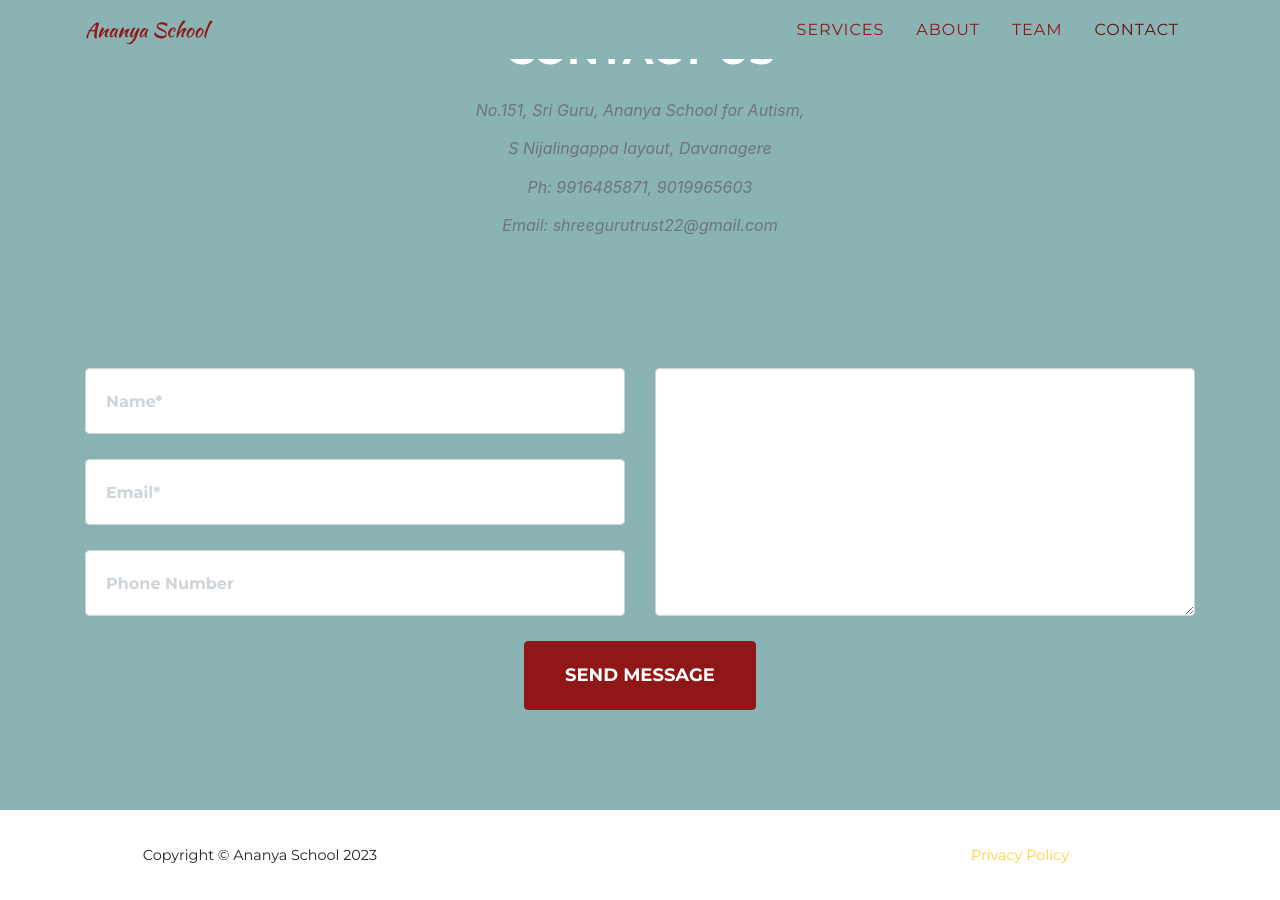
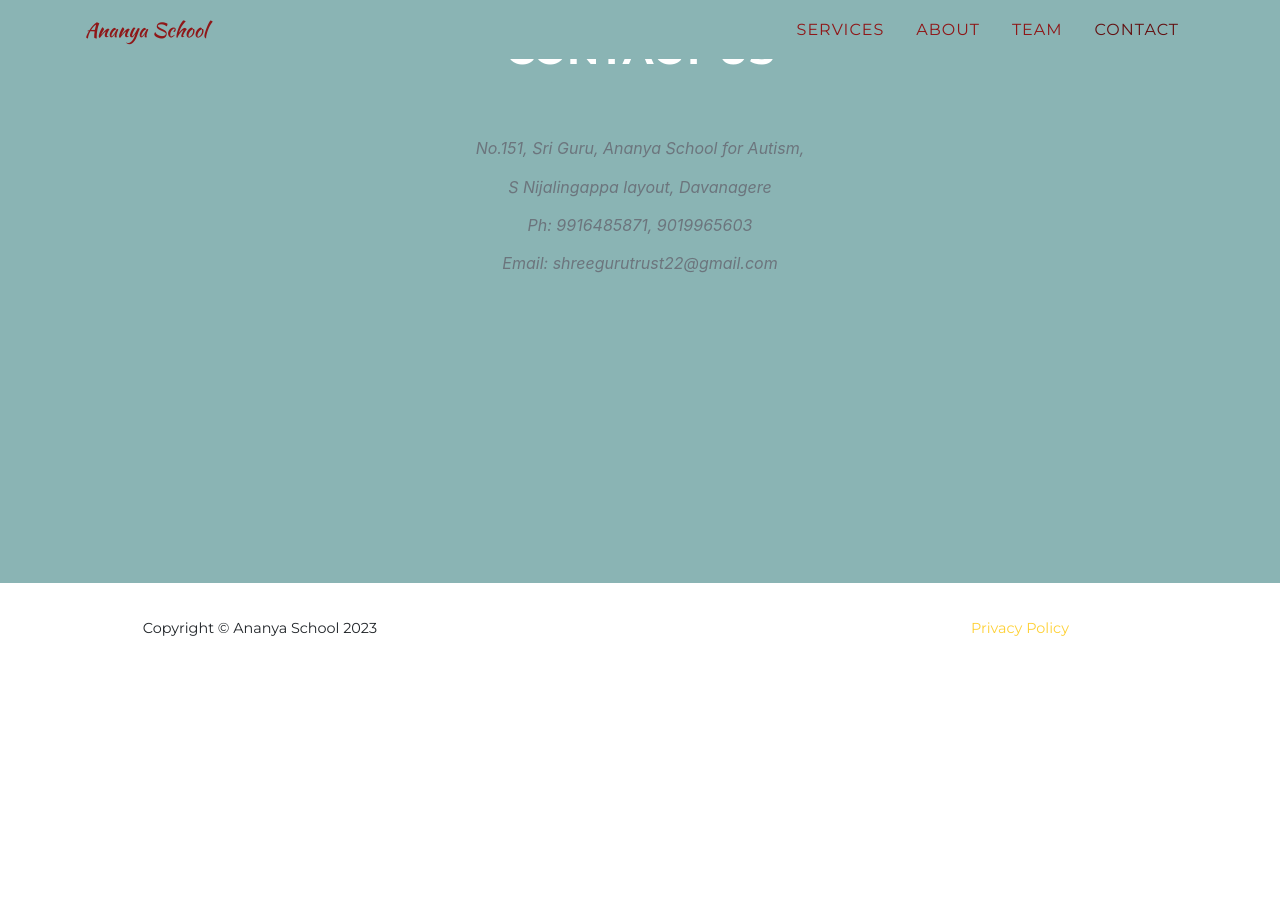
Before and after one commit to shreegurutrust22/ananyaschool, a Jekyll site: the page built from index.md, in a window 1280 px wide and 900 px high, scrolled down 3304 px. Built offline with Jekyll 4.4.1, drawn with Linux system fonts in a browser that asks for light colours; some web fonts are replaced; after the commit the page ends 3977 px from its top, so only the background shows below that.

Commit message:
Contact page changes

```diff
--- a/_data/sitetext.yml
+++ b/_data/sitetext.yml
@@ -170,7 +170,7 @@ en: &DEFAULT_EN
 
   contact:
     title: "<br/>Contact Us"
-    text: "No.151, Sri Guru, Ananya School for Autism,<br/><br/>S Nijalingappa layout, Davanagere<br/><br/>Ph: 9916485871, 9019965603<br/><br/>Email: shreegurutrust22@gmail.com<br/><br/><br/><br/>"
+    text: "<br/><br/>No.151, Sri Guru, Ananya School for Autism,<br/><br/>S Nijalingappa layout, Davanagere<br/><br/>Ph: 9916485871, 9019965603<br/><br/>Email: shreegurutrust22@gmail.com<br/><br/><br/><br/><br/><br/><br/><br/>"
     section: contact
     name: "Name*"
     name-validation: "Please enter your name."
--- a/_includes/contact.html
+++ b/_includes/contact.html
@@ -9,56 +9,56 @@
         <h3 class="section-subheading text-muted">{{ site.data.sitetext[site.locale].contact.text | default: "" }}</h3>
       </div>
     </div>
-    <div class="row">
-      <div class="col-lg-12">
-        <form id="contactForm"
-          action="https://formspree.io/{% if site.formspree_form_path %}{{ site.formspree_form_path }}{% else %}{{ site.email }}{% endif %}"
-          novalidate="novalidate" method="POST">
-          <!--name="sentMessage"-->
-          <div class="row">
-            <div class="col-md-6">
-              <div class="form-group">
-                <input name="name" class="form-control" id="name" type="text"
-                  placeholder="{{ site.data.sitetext[site.locale].contact.name | default: "Name*" }}"
-                  required="required" data-validation-required-message="{{ site.data.sitetext[site.locale].contact.name-validation | default: "Please enter your name." }}">
-                <p class="help-block text-danger"></p>
-              </div>
-              <div class="form-group">
-                <input name="_replyto" class="form-control" id="email" type="email"
-                  placeholder="{{ site.data.sitetext[site.locale].contact.email | default: "Email*" }}"
-                  required="required" data-validation-required-message="{{ site.data.sitetext[site.locale].contact.email-validation | default: "Please enter your email address." }}">
-                <p class="help-block text-danger"></p>
-              </div>
-              <div class="form-group">
-                <input name="phone" class="form-control" id="phone" type="tel"
-                  placeholder="{{ site.data.sitetext[site.locale].contact.phone | default: "Phone Number*" }}"
-                  required="required" data-validation-required-message="{{ site.data.sitetext[site.locale].contact.phone-validation | default: "Please enter your phone number." }}">
-                <p class="help-block text-danger"></p>
-              </div>
-            </div>
-            <div class="col-md-6">
-              <div class="form-group">
-                <textarea name="message" class="form-control" id="message"
-                  placeholder="{{ site.data.sitetext[site.locale].contact.message | default: "Message*" }}"
-                  required="required" data-validation-required-message="{{ site.data.sitetext[site.locale].contact.message-validation | default: "Please enter a message." }}">
-                </textarea>
-                <p class="help-block text-danger"></p>
-              </div>
-            </div>
-            <input type="hidden" name="_subject" id="email-subject"
-              value="{{ site.data.sitetext[site.locale].contact.subject | default: "Contact Form Submission" }}">
-            <div class="clearfix"></div>
-            <div class="col-lg-12 text-center">
-              <div id="success"></div>
-              <button id="sendMessageButton" class="btn btn-primary btn-xl text-uppercase"
-                type="submit">{{ site.data.sitetext[site.locale].contact.submit | default: "Send Message" }}</button>
-            </div>
-            <input type="text" name="_gotcha" style="display:none">
-            <input type="hidden" name="_next" value="#" />
-          </div>
-        </form>
-      </div>
-    </div>
+<!--    <div class="row">-->
+<!--      <div class="col-lg-12">-->
+<!--        <form id="contactForm"-->
+<!--          action="https://formspree.io/{% if site.formspree_form_path %}{{ site.formspree_form_path }}{% else %}{{ site.email }}{% endif %}"-->
+<!--          novalidate="novalidate" method="POST">-->
+<!--          &lt;!&ndash;name="sentMessage"&ndash;&gt;-->
+<!--          <div class="row">-->
+<!--            <div class="col-md-6">-->
+<!--              <div class="form-group">-->
+<!--                <input name="name" class="form-control" id="name" type="text"-->
+<!--                  placeholder="{{ site.data.sitetext[site.locale].contact.name | default: "Name*" }}"-->
+<!--                  required="required" data-validation-required-message="{{ site.data.sitetext[site.locale].contact.name-validation | default: "Please enter your name." }}">-->
+<!--                <p class="help-block text-danger"></p>-->
+<!--              </div>-->
+<!--              <div class="form-group">-->
+<!--                <input name="_replyto" class="form-control" id="email" type="email"-->
+<!--                  placeholder="{{ site.data.sitetext[site.locale].contact.email | default: "Email*" }}"-->
+<!--                  required="required" data-validation-required-message="{{ site.data.sitetext[site.locale].contact.email-validation | default: "Please enter your email address." }}">-->
+<!--                <p class="help-block text-danger"></p>-->
+<!--              </div>-->
+<!--              <div class="form-group">-->
+<!--                <input name="phone" class="form-control" id="phone" type="tel"-->
+<!--                  placeholder="{{ site.data.sitetext[site.locale].contact.phone | default: "Phone Number*" }}"-->
+<!--                  required="required" data-validation-required-message="{{ site.data.sitetext[site.locale].contact.phone-validation | default: "Please enter your phone number." }}">-->
+<!--                <p class="help-block text-danger"></p>-->
+<!--              </div>-->
+<!--            </div>-->
+<!--            <div class="col-md-6">-->
+<!--              <div class="form-group">-->
+<!--                <textarea name="message" class="form-control" id="message"-->
+<!--                  placeholder="{{ site.data.sitetext[site.locale].contact.message | default: "Message*" }}"-->
+<!--                  required="required" data-validation-required-message="{{ site.data.sitetext[site.locale].contact.message-validation | default: "Please enter a message." }}">-->
+<!--                </textarea>-->
+<!--                <p class="help-block text-danger"></p>-->
+<!--              </div>-->
+<!--            </div>-->
+<!--            <input type="hidden" name="_subject" id="email-subject"-->
+<!--              value="{{ site.data.sitetext[site.locale].contact.subject | default: "Contact Form Submission" }}">-->
+<!--            <div class="clearfix"></div>-->
+<!--            <div class="col-lg-12 text-center">-->
+<!--              <div id="success"></div>-->
+<!--              <button id="sendMessageButton" class="btn btn-primary btn-xl text-uppercase"-->
+<!--                type="submit">{{ site.data.sitetext[site.locale].contact.submit | default: "Send Message" }}</button>-->
+<!--            </div>-->
+<!--            <input type="text" name="_gotcha" style="display:none">-->
+<!--            <input type="hidden" name="_next" value="#" />-->
+<!--          </div>-->
+<!--        </form>-->
+<!--      </div>-->
+<!--    </div>-->
   </div>
 </section>
 {% else %}
@@ -71,56 +71,56 @@
         <h3 class="section-subheading text-muted">{{ site.data.sitetext.contact.text | default: "" }}</h3>
       </div>
     </div>
-    <div class="row">
-      <div class="col-lg-12">
-        <form id="contactForm"
-          action="https://formspree.io/{% if site.formspree_form_path %}{{ site.formspree_form_path }}{% else %}{{ site.email }}{% endif %}"
-          novalidate="novalidate" method="POST">
-          <!--name="sentMessage"-->
-          <div class="row">
-            <div class="col-md-6">
-              <div class="form-group">
-                <input name="name" class="form-control" id="name" type="text"
-                  placeholder="{{ site.data.sitetext.contact.name | default: "Name*" }}"
-                  required="required" data-validation-required-message="{{ site.data.sitetext.contact.name-validation | default: "Please enter your name." }}">
-                <p class="help-block text-danger"></p>
-              </div>
-              <div class="form-group">
-                <input name="_replyto" class="form-control" id="email" type="email"
-                  placeholder="{{ site.data.sitetext.contact.email | default: "Email*" }}"
-                  required="required" data-validation-required-message="{{ site.data.sitetext.contact.email-validation | default: "Please enter your email address." }}">
-                <p class="help-block text-danger"></p>
-              </div>
-              <div class="form-group">
-                <input name="phone" class="form-control" id="phone" type="tel"
-                  placeholder="{{ site.data.sitetext.contact.phone | default: "Phone Number*" }}"
-                  required="required" data-validation-required-message="{{ site.data.sitetext.contact.phone-validation | default: "Please enter your phone number." }}">
-                <p class="help-block text-danger"></p>
-              </div>
-            </div>
-            <div class="col-md-6">
-              <div class="form-group">
-                <textarea name="message" class="form-control" id="message"
-                  placeholder="{{ site.data.sitetext.contact.message | default: "Message*" }}"
-                  required="required" data-validation-required-message="{{ site.data.sitetext.contact.message-validation | default: "Please enter a message." }}">
-                </textarea>
-                <p class="help-block text-danger"></p>
-              </div>
-            </div>
-            <input type="hidden" name="_subject" id="email-subject"
-              value="{{ site.data.sitetext.contact.subject | default: "Contact Form Submission" }}">
-            <div class="clearfix"></div>
-            <div class="col-lg-12 text-center">
-              <div id="success"></div>
-              <button id="sendMessageButton" class="btn btn-primary btn-xl text-uppercase"
-                type="submit">{{ site.data.sitetext.contact.submit | default: "Send Message" }}</button>
-            </div>
-            <input type="text" name="_gotcha" style="display:none">
-            <input type="hidden" name="_next" value="#" />
-          </div>
-        </form>
-      </div>
-    </div>
+<!--    <div class="row">-->
+<!--      <div class="col-lg-12">-->
+<!--        <form id="contactForm"-->
+<!--          action="https://formspree.io/{% if site.formspree_form_path %}{{ site.formspree_form_path }}{% else %}{{ site.email }}{% endif %}"-->
+<!--          novalidate="novalidate" method="POST">-->
+<!--          &lt;!&ndash;name="sentMessage"&ndash;&gt;-->
+<!--          <div class="row">-->
+<!--            <div class="col-md-6">-->
+<!--              <div class="form-group">-->
+<!--                <input name="name" class="form-control" id="name" type="text"-->
+<!--                  placeholder="{{ site.data.sitetext.contact.name | default: "Name*" }}"-->
+<!--                  required="required" data-validation-required-message="{{ site.data.sitetext.contact.name-validation | default: "Please enter your name." }}">-->
+<!--                <p class="help-block text-danger"></p>-->
+<!--              </div>-->
+<!--              <div class="form-group">-->
+<!--                <input name="_replyto" class="form-control" id="email" type="email"-->
+<!--                  placeholder="{{ site.data.sitetext.contact.email | default: "Email*" }}"-->
+<!--                  required="required" data-validation-required-message="{{ site.data.sitetext.contact.email-validation | default: "Please enter your email address." }}">-->
+<!--                <p class="help-block text-danger"></p>-->
+<!--              </div>-->
+<!--              <div class="form-group">-->
+<!--                <input name="phone" class="form-control" id="phone" type="tel"-->
+<!--                  placeholder="{{ site.data.sitetext.contact.phone | default: "Phone Number*" }}"-->
+<!--                  required="required" data-validation-required-message="{{ site.data.sitetext.contact.phone-validation | default: "Please enter your phone number." }}">-->
+<!--                <p class="help-block text-danger"></p>-->
+<!--              </div>-->
+<!--            </div>-->
+<!--            <div class="col-md-6">-->
+<!--              <div class="form-group">-->
+<!--                <textarea name="message" class="form-control" id="message"-->
+<!--                  placeholder="{{ site.data.sitetext.contact.message | default: "Message*" }}"-->
+<!--                  required="required" data-validation-required-message="{{ site.data.sitetext.contact.message-validation | default: "Please enter a message." }}">-->
+<!--                </textarea>-->
+<!--                <p class="help-block text-danger"></p>-->
+<!--              </div>-->
+<!--            </div>-->
+<!--            <input type="hidden" name="_subject" id="email-subject"-->
+<!--              value="{{ site.data.sitetext.contact.subject | default: "Contact Form Submission" }}">-->
+<!--            <div class="clearfix"></div>-->
+<!--            <div class="col-lg-12 text-center">-->
+<!--              <div id="success"></div>-->
+<!--              <button id="sendMessageButton" class="btn btn-primary btn-xl text-uppercase"-->
+<!--                type="submit">{{ site.data.sitetext.contact.submit | default: "Send Message" }}</button>-->
+<!--            </div>-->
+<!--            <input type="text" name="_gotcha" style="display:none">-->
+<!--            <input type="hidden" name="_next" value="#" />-->
+<!--          </div>-->
+<!--        </form>-->
+<!--      </div>-->
+<!--    </div>-->
   </div>
 </section>
 {% endif %}
```
